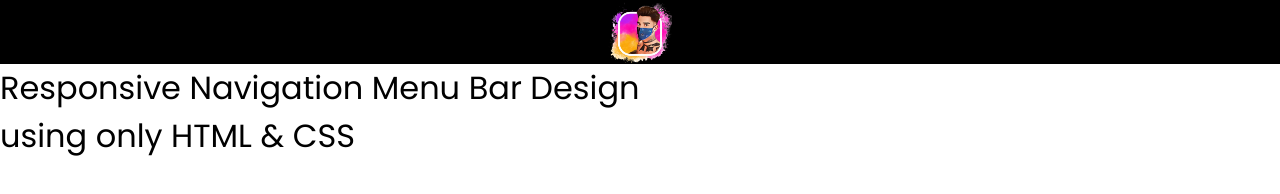
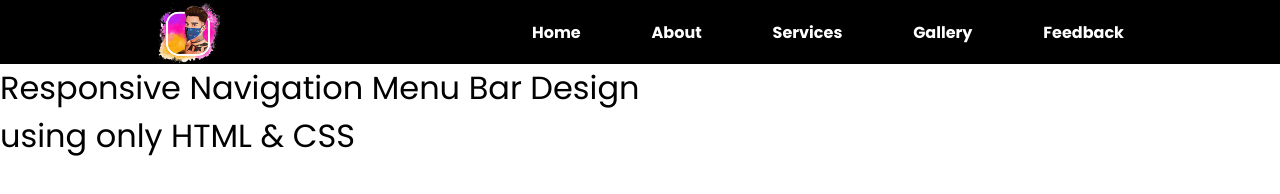
Before and after one commit to devgauravjatt/hiiiiiii, a plain HTML site: page index.html in a window 1280 px wide. Drawn offline with nearby package versions, Linux system fonts and the light colour scheme.

Commit message:
Update index.html

```diff
--- a/index.html
+++ b/index.html
@@ -21,7 +21,7 @@
         <label id="menubtn" class="menu-btn">
             <i class='bx bxs-food-menu bx-tada bx-rotate-90' style='color:#ffffff' ></i>
         </label>
-        <ul style="display: none;">
+        <ul class="hide">
             <li><a href="#">Home</a></li>
             <li><a href="#">About</a></li>
             <li><a href="#">Services</a></li>
```
